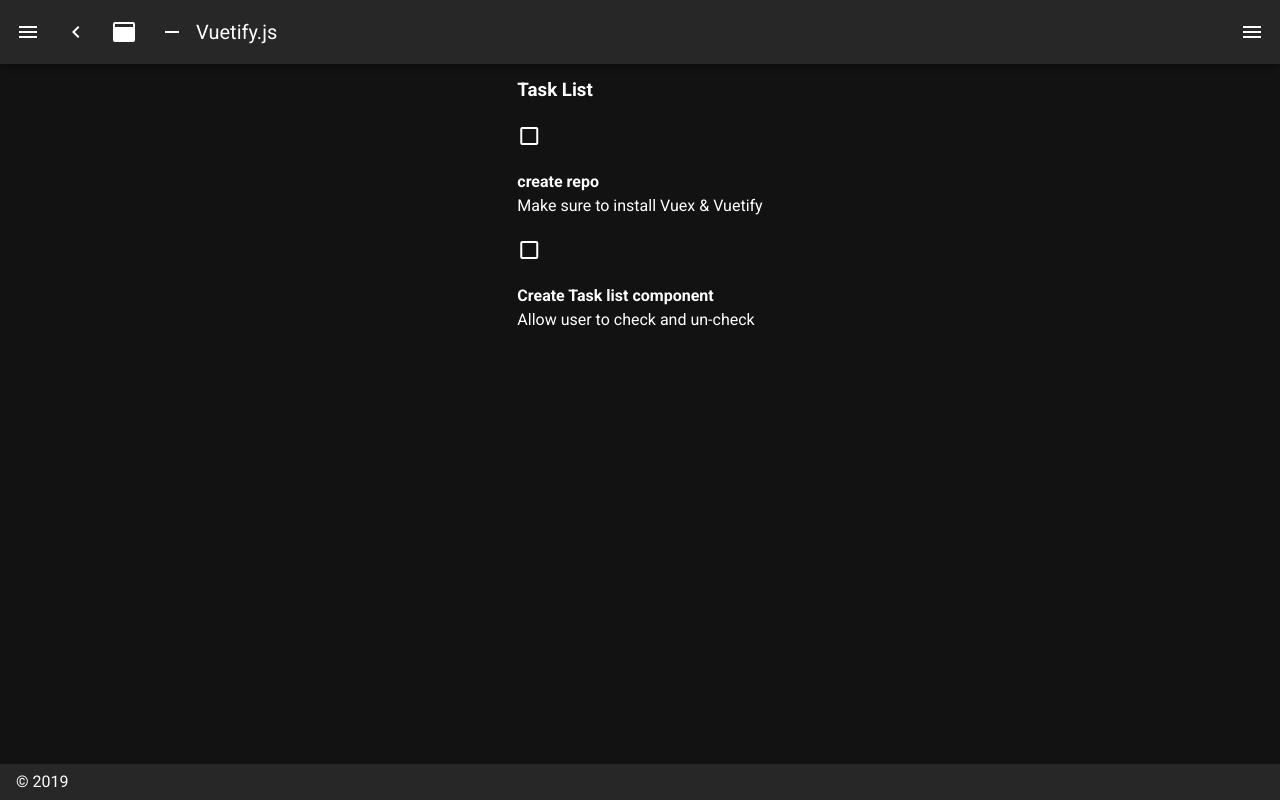
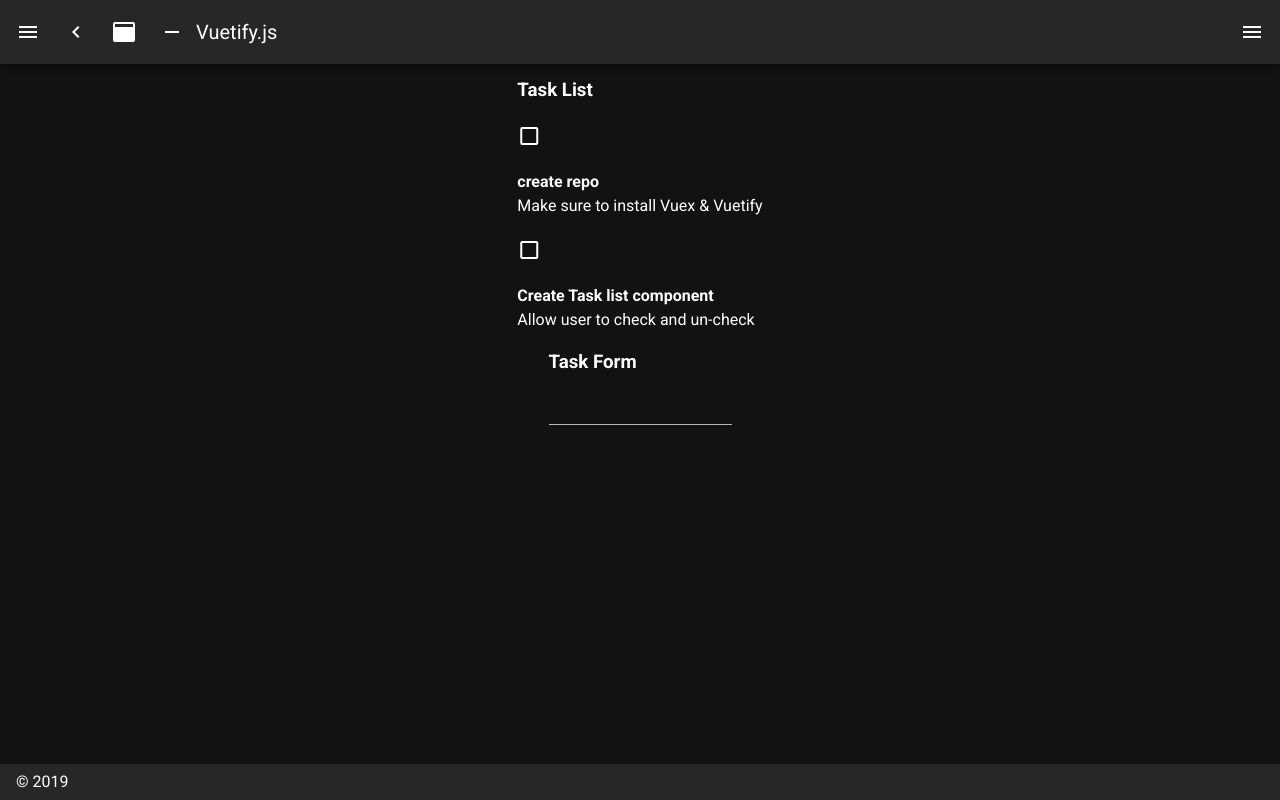
Before and after one commit to yuriechan/checklist-nuxt, a Nuxt app: page / in a window 1280 px wide. Built offline with nearby package versions, Linux system fonts and the light colour scheme.

Commit message:
create TaskForm component and export into index.js

```diff
--- /dev/null
+++ b/components/TaskForm.vue
@@ -0,0 +1,16 @@
+<template>
+    <div>
+    <h3>Task Form</h3>
+    <v-form>
+        <v-text-field></v-text-field>
+    </v-form>
+    </div>
+</template>
+
+<script>
+
+</script>
+
+<style scoped>
+
+</style>
--- a/pages/index.vue
+++ b/pages/index.vue
@@ -2,14 +2,17 @@
   <v-layout column justify-center align-center>
     <v-flex xs12 sm8 md6 />
     <TaskList />
+    <TaskForm />
   </v-layout>
 </template>
 
 <script>
 import TaskList from '../components/TaskList'
+import TaskForm from '../components/TaskForm'
 export default {
   components: {
-    TaskList
+    TaskList,
+    TaskForm
   }
 }
 </script>
```
